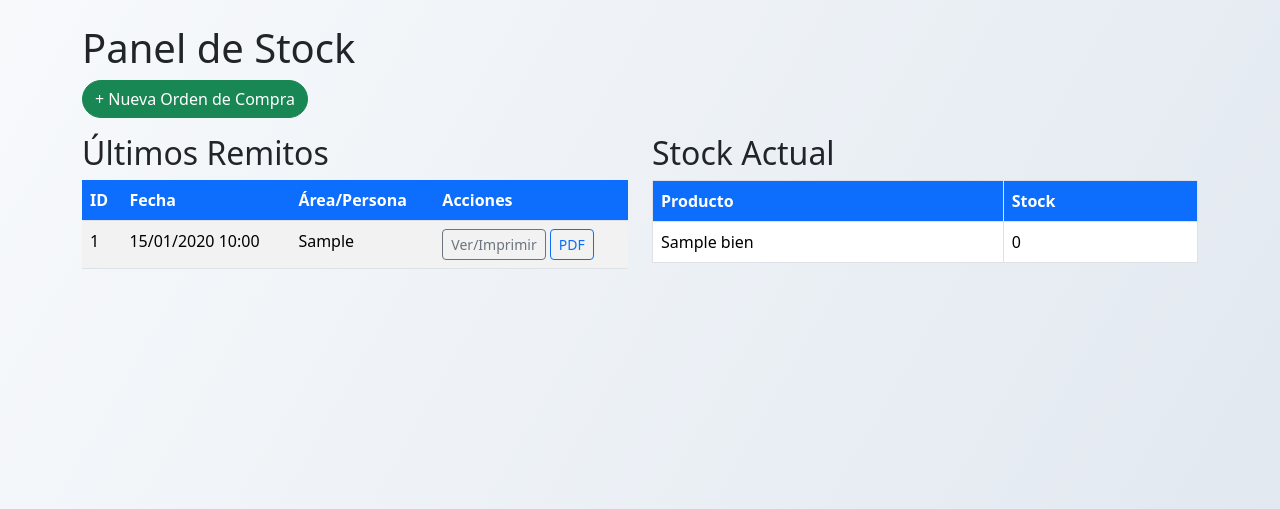
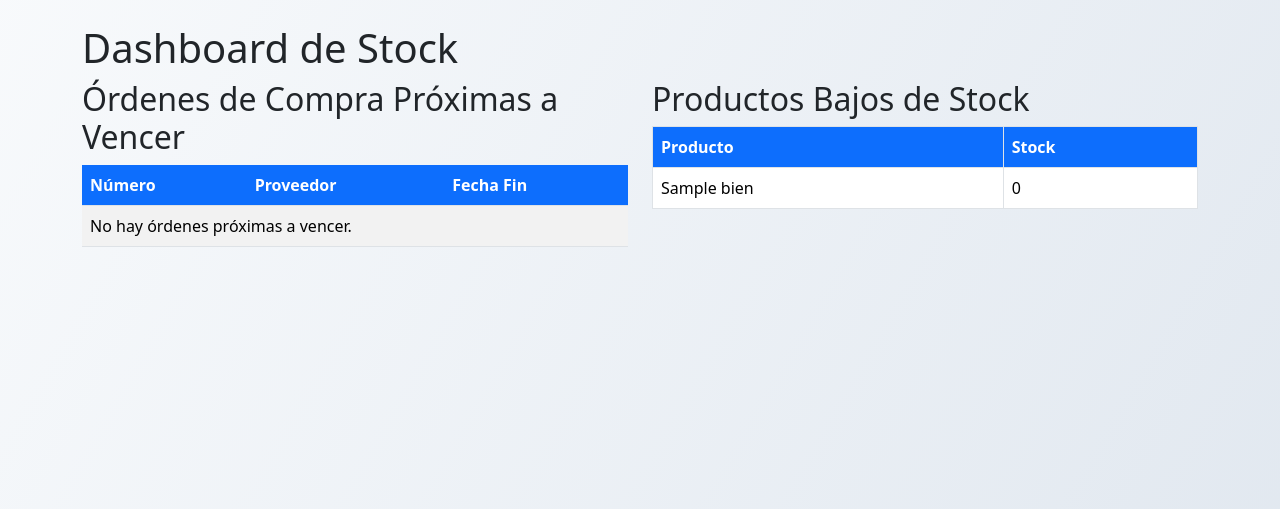
Before and after one commit to Roan1982/Suministros, a Django app: page / in a window 1280 px wide. Shown: the part 56-565 px from the top of the page. Run offline with Django 5.2, Linux system fonts and the light colour scheme; a user stored in the database is signed in; tables that the repository leaves empty hold one stand-in row (values such as "Sample post"); some libraries are stand-ins or nearby versions.

Commit message:
dashboard

```diff
--- a/stock/inventario/templates/inventario/dashboard.html
+++ b/stock/inventario/templates/inventario/dashboard.html
@@ -1,43 +1,36 @@
 {% extends 'inventario/base.html' %}
 {% block content %}
-<h1>Panel de Stock</h1>
-<div class="mb-3">
-  <a href="{% url 'agregar_orden' %}" class="btn btn-success">+ Nueva Orden de Compra</a>
-</div>
+<h1>Dashboard de Stock</h1>
 <div class="row">
   <div class="col-md-6">
-    <h2>Últimos Remitos</h2>
+    <h2>Órdenes de Compra Próximas a Vencer</h2>
     <table class="table table-striped">
-      <thead><tr><th>ID</th><th>Fecha</th><th>Área/Persona</th><th>Acciones</th></tr></thead>
+      <thead><tr><th>Número</th><th>Proveedor</th><th>Fecha Fin</th></tr></thead>
       <tbody>
-        {% for entrega in entregas %}
+        {% for oc in ordenes_vencer %}
         <tr>
-          <td>{{ entrega.id }}</td>
-          <td>{{ entrega.fecha|date:"d/m/Y H:i" }}</td>
-          <td>{{ entrega.area_persona }}</td>
-          <td>
-            <a href="{% url 'remito_print' entrega.id %}" class="btn btn-sm btn-outline-secondary">Ver/Imprimir</a>
-            <a href="{% url 'remito_pdf' entrega.id %}" class="btn btn-sm btn-outline-primary">PDF</a>
-          </td>
+          <td>{{ oc.numero }}</td>
+          <td>{{ oc.proveedor }}</td>
+          <td>{{ oc.fecha_fin|date:"d/m/Y" }}</td>
         </tr>
         {% empty %}
-        <tr><td colspan="4">No hay remitos registrados.</td></tr>
+        <tr><td colspan="3">No hay órdenes próximas a vencer.</td></tr>
         {% endfor %}
       </tbody>
     </table>
   </div>
   <div class="col-md-6">
-    <h2>Stock Actual</h2>
+    <h2>Productos Bajos de Stock</h2>
     <table class="table table-bordered">
       <thead><tr><th>Producto</th><th>Stock</th></tr></thead>
       <tbody>
-        {% for s in stock_data %}
+        {% for s in bajos_stock %}
         <tr>
           <td>{{ s.bien }}</td>
           <td>{{ s.stock }}</td>
         </tr>
         {% empty %}
-        <tr><td colspan="2">No hay stock registrado.</td></tr>
+        <tr><td colspan="2">No hay productos bajos de stock.</td></tr>
         {% endfor %}
       </tbody>
     </table>
--- a/stock/inventario/views.py
+++ b/stock/inventario/views.py
@@ -898,17 +898,29 @@ class EntregaItemForm(forms.ModelForm):
 @login_required
 def dashboard(request):
     from django.db.models import Sum
-    entregas = Entrega.objects.order_by('-fecha')[:10]
+    from datetime import date, timedelta
+    # Órdenes de compra próximas a vencer (fecha_fin dentro de los próximos 4 meses)
+    hoy = date.today()
+    cuatro_meses = hoy + timedelta(days=120)
+    ordenes_vencer = []
+    from .models import OrdenDeCompra
+    for oc in OrdenDeCompra.objects.exclude(fecha_fin=None):
+        if hoy <= oc.fecha_fin <= cuatro_meses:
+            ordenes_vencer.append(oc)
+
+    # Productos bajos de stock (stock <= 10)
     bienes = Bien.objects.all()
-    stock_data = []
+    bajos_stock = []
     for bien in bienes:
         comprado = OrdenDeCompraItem.objects.filter(bien=bien).aggregate(total=Sum('cantidad'))['total'] or 0
         entregado = EntregaItem.objects.filter(bien=bien).aggregate(total=Sum('cantidad'))['total'] or 0
         stock_actual = comprado - entregado
-        stock_data.append({'bien': bien, 'stock': stock_actual})
+        if stock_actual <= 10:
+            bajos_stock.append({'bien': bien, 'stock': stock_actual})
+
     return render(request, 'inventario/dashboard.html', {
-        'entregas': entregas,
-        'stock_data': stock_data
+        'ordenes_vencer': ordenes_vencer,
+        'bajos_stock': bajos_stock
     })
 
 @login_required
```
